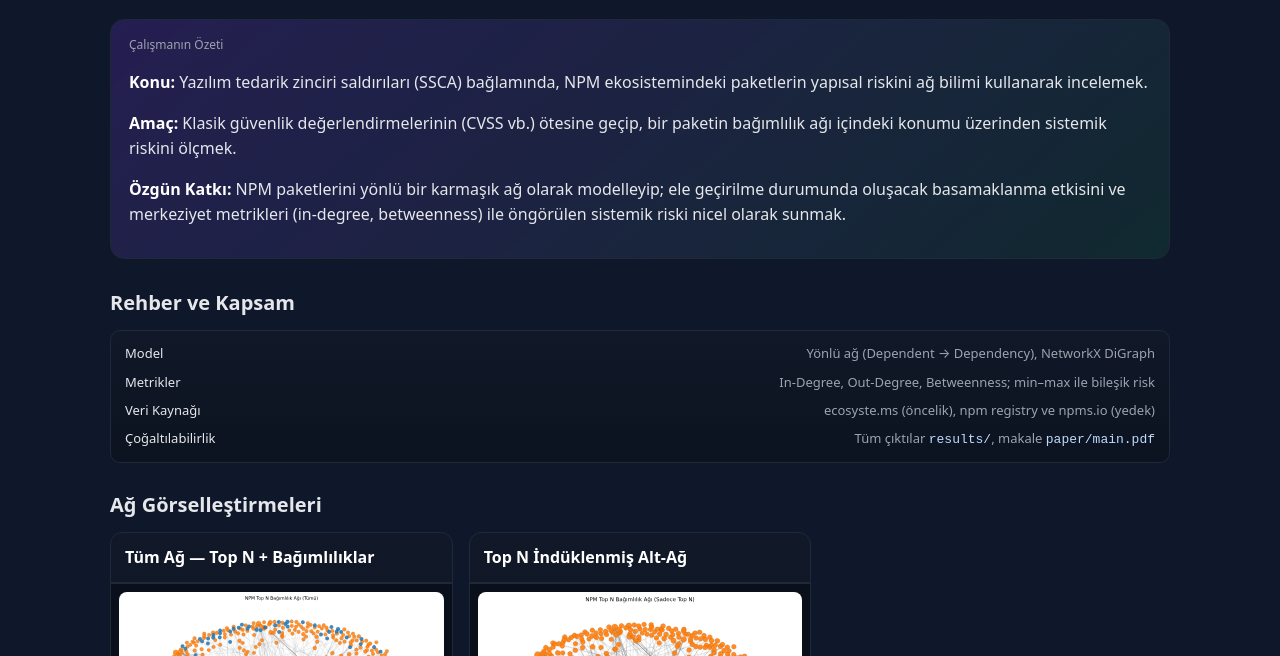
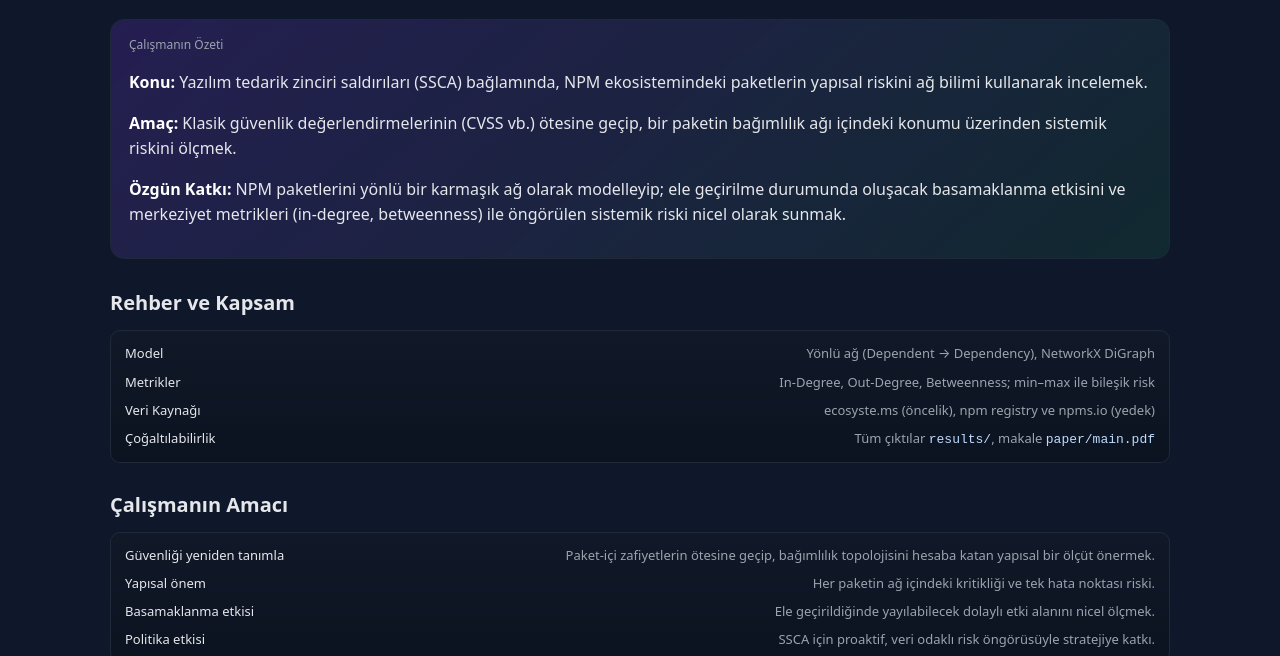
Before and after one commit to yusufarbc/npm-complex-network-analysis, a plain HTML site: page index.html in a window 1280 px wide. Shown: the part 144-800 px from the top of the page. Drawn offline with Linux system fonts and the light colour scheme.

Commit message:
Sunum: Çalışmanın Amacı bölümü eklendi (detay özet)

```diff
--- a/index.html
+++ b/index.html
@@ -82,6 +82,18 @@
             <li><span>Metrikler</span><span class="muted">In-Degree, Out-Degree, Betweenness; min–max ile bileşik risk</span></li>
             <li><span>Veri Kaynağı</span><span class="muted">ecosyste.ms (öncelik), npm registry ve npms.io (yedek)</span></li>
             <li><span>Çoğaltılabilirlik</span><span class="muted">Tüm çıktılar <code>results/</code>, makale <code>paper/main.pdf</code></span></li>
+          </ul>
+        </div>
+      </section>
+
+      <section class="section">
+        <h2>Çalışmanın Amacı</h2>
+        <div class="list small">
+          <ul>
+            <li><span>Güvenliği yeniden tanımla</span><span class="muted">Paket-içi zafiyetlerin ötesine geçip, bağımlılık topolojisini hesaba katan yapısal bir ölçüt önermek.</span></li>
+            <li><span>Yapısal önem</span><span class="muted">Her paketin ağ içindeki kritikliği ve tek hata noktası riski.</span></li>
+            <li><span>Basamaklanma etkisi</span><span class="muted">Ele geçirildiğinde yayılabilecek dolaylı etki alanını nicel ölçmek.</span></li>
+            <li><span>Politika etkisi</span><span class="muted">SSCA için proaktif, veri odaklı risk öngörüsüyle stratejiye katkı.</span></li>
           </ul>
         </div>
       </section>
```
